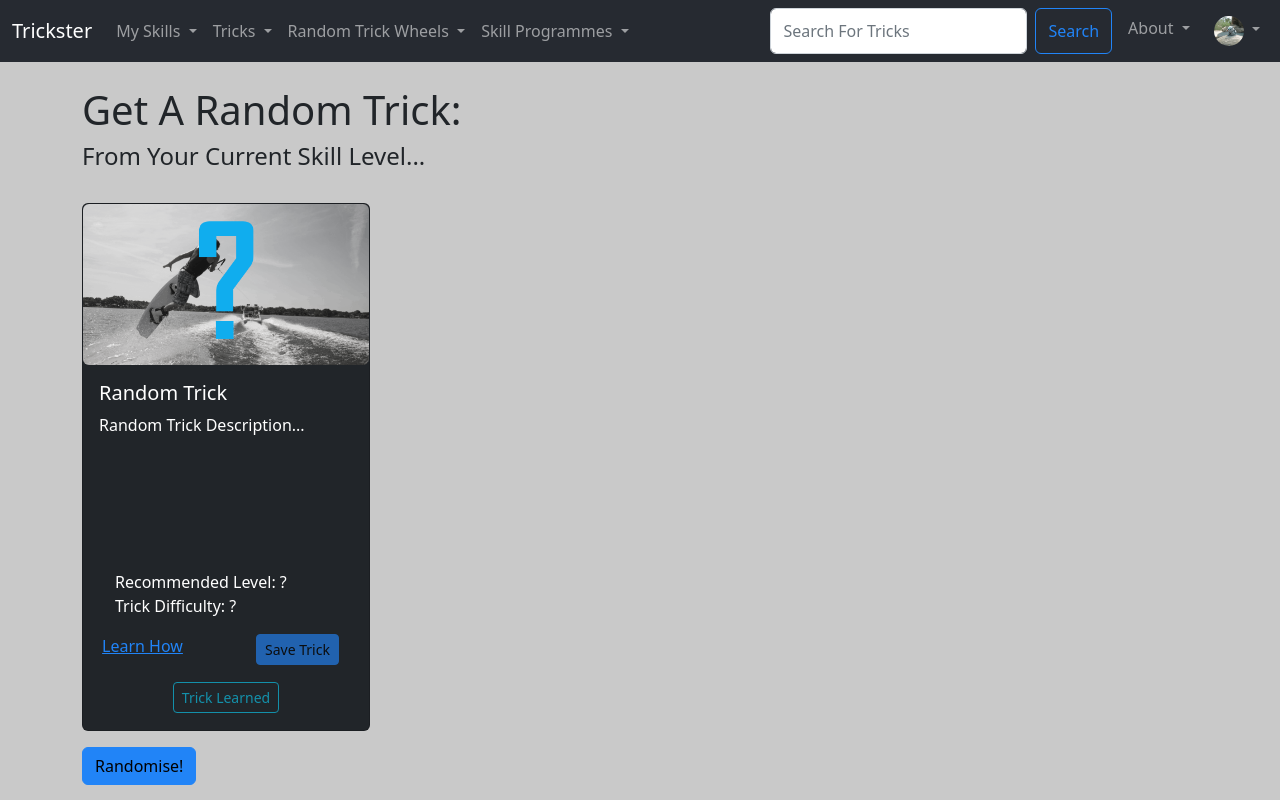
After one commit to KonaHay/Trickster, a Django app: page /random_trick_learned/1 in a window 1280 px wide. The commit adds this page. Run offline with Django 4.2, Linux system fonts and the light colour scheme; a user stored in the database is signed in; data comes from the database, SQL or seed files in the repository; both versions use the stored data as it was after the commit; some libraries are stand-ins or nearby versions.

Commit message:
Edit Program Button Now Works: +Main Program tabs now work + Random trick learned function now works.

```diff
--- a/TricksterMain/forms.py
+++ b/TricksterMain/forms.py
@@ -26,7 +26,7 @@ class TrickForm(ModelForm):
         }
 
 #Form to add a trick programme to the database.
-class AddProgrammeForm(ModelForm):
+class ProgrammeForm(ModelForm):
   class Meta:
     model = Trick_Programme
     fields = ('ProgrammeName', 'ProgrammeRecLevel',  'ProgrammeDifficulty',  'ProgrammeDiscription', 'ProgrammeImg')
--- a/TricksterMain/templates/components/navbar.html
+++ b/TricksterMain/templates/components/navbar.html
@@ -23,7 +23,7 @@
             <li><a class="dropdown-item" href="{%url 'recommend-trick' request.user.UserID %}">Recommend Tricks</a></li>
             <li><a class="dropdown-item" href="{%url 'my-tricks' request.user.UserID %}">Learned Tricks</a></li>
             <li><a class="dropdown-item" href="{%url 'my-saved-tricks' request.user.UserID %}">Saved Tricks</a></li>
-            <li><a class="dropdown-item disabled" href="">Glossary</a></li>
+            <li><a class="dropdown-item" href="{%url 'my-saved-programmes' request.user.UserID %}">Saved Programmes</a></li>
             {% endif %}
           </ul>
         </li>
@@ -49,7 +49,7 @@
             <li><a class="dropdown-item" href="{% url 'random-trick' %}">Random Trick</a></li>
             {% if request.user.is_authenticated %}
               <li><a class="dropdown-item" href="{%url 'random-trick-skill-based' request.user.UserID %}">Random Trick (Skill Based)</a></li>
-              <li><a class="dropdown-item disabled" href="#">Random Trick (Learned)</a></li>
+              <li><a class="dropdown-item" href="{%url 'random-trick-learned' request.user.UserID %}">Random Trick (Learned)</a></li>
             {% endif %}
           </ul>
         </li>
@@ -62,10 +62,9 @@
           <ul class="dropdown-menu dropdown-menu-dark" aria-labelledby="tricksDropdown">
             <li><a class="dropdown-item" href="{%url 'programme-list'%}">Programme List</a></li>
             <li><a class="dropdown-item" href="{% url 'view-programme' 1 %}">Beginners Guide</a></li>
-            <li><a class="dropdown-item disabled" href="">Obstical Starter Kit</a></li>
-            <li><a class="dropdown-item disabled" href="">Mastering Spin Tricks</a></li>
-            <li><a class="dropdown-item disabled" href="">Mastering Flip Tricks</a></li>
-            <li><a class="dropdown-item" href="{%url 'my-saved-programmes' request.user.UserID %}">My Saved Programmes</a></li>
+            <li><a class="dropdown-item" href="{% url 'view-programme' 25 %}">Obstical Starter Kit</a></li>
+            <li><a class="dropdown-item" href="{% url 'view-programme' 26 %}">Mastering Spin Tricks</a></li>
+            <li><a class="dropdown-item" href="{% url 'view-programme' 27 %}">Mastering Flip Tricks</a></li>
           </ul>
         </li>
         <!-- =================== -->
--- a/TricksterMain/templates/main/add_programme_success.html
+++ b/TricksterMain/templates/main/add_programme_success.html
@@ -7,7 +7,7 @@
     <h3>Skill Level: {{ Programme.ProgrammeRecLevel }}</h3>
     <h3>Difficulty: {{ Programme.ProgrammeDifficulty }}</h3>
     </br>
-    <a href="{% url 'add-programme-tricks-list' Programme.ProgrammeID %}" class="btn btn-success">Add Tricks To programme</a>
+    <a href="{% url 'add-programme-tricks-list' Programme.ProgrammeID %}" class="btn btn-success">Add Tricks To Programme</a>
 
   </div>
 {% endblock %}
--- a/TricksterMain/templates/main/programme_list.html
+++ b/TricksterMain/templates/main/programme_list.html
@@ -33,7 +33,7 @@
                     </div>
                     <div class="col-6">
                       {% if user.is_superuser %}
-                      <a href="#" class="btn btn-success btn-sm">Edit Programme</a>
+                      <a href="{% url 'update-programme' programme.ProgrammeID %}" class="btn btn-success btn-sm">Edit Programme</a>
                       {% endif %}
                     </div>
                   </div>
--- /dev/null
+++ b/TricksterMain/templates/main/random_trick_learned.html
@@ -0,0 +1,90 @@
+{% extends 'main/base.html' %}
+{% load static %}
+
+{% block content  %}
+
+  {% if user.is_authenticated %}
+    {% if random_trick %}
+      {{random_trick}}
+      <h1>Your Random Trick:</h1>
+      <h4>From Your Current Skill Level...</h4>
+      </br>
+      <!-- I will aim to put this section of code into its own function as it's also used in search_trick & recommended Trick -->
+      {% with random_trick|first as trick %}
+        <div class="card text-bg-dark mb-3" style="width: 18rem; height: 33rem;">
+          {% if trick.TrickImg %}
+            <img src="{{ trick.TrickImg.url }}" class="img-fluid rounded" alt="trick cover image">
+          {% else %}
+            <img src="{% static 'trickster/images/TrickListDefault.png' %}" class="img-fluid rounded" alt="default trick cover image">
+          {% endif %}
+          <div class="card-body">
+            <h5 class="card-title">{{ trick }}</h5>
+            <p class="card-text">{{ trick.TrickDiscription|truncatechars:180 }}</p>
+          </div>
+          <ul class="list-group-dark list-group-flush">
+            <li class="list-group-item">Recommended Level: {{ trick.TrickRecLevel }}</li>
+            <li class="list-group-item">Trick Difficulty: {{ trick.TrickDifficulty }}</li>
+          </ul>
+          <div class="card-body-dark text-center gap-3" style="height: 3rem">
+            <div class="container">
+              <div class="row">
+                <div class="col-6">
+                  <a href="{% url 'show-trick' trick.TrickID %}" class="card-link me-md-4">Learn How</a>
+                </div>
+                <div class="col-6">
+                  <!-- Save Trick Button -->
+                  {% include 'components/save_trick_button.html' with saved_tricks=request.user.user_profile.SavedTricks user=request.user trick=trick %}
+                </div>
+              </div>
+            </div>
+          </div>
+          <!-- Trick Learned Button -->
+          {% include 'components/learned_trick_button.html' with learned_tricks=request.user.user_profile.LearnedTricks user=request.user trick=trick %}
+        </div>
+      {% endwith %}
+      <form class="d-flex" method="POST" action="{% url 'random-trick-learned' request.user.UserID %}">
+        {% csrf_token %}
+        <input type="hidden" name="randomise" value="randomise">
+        <button class="btn btn-outline-primary" value="" type="submit">Randomise Again!</button>
+      </form>
+
+    {% else %}
+
+      <h1>Get A Random Trick:</h1>
+      <h4>From Your Current Skill Level...</h4>
+      </br>
+      <div class="card text-bg-dark mb-3" style="width: 18rem; height: 33rem;">
+          <img src="{% static 'trickster/images/RandomTrickImg.png' %}" class="img-fluid rounded" alt="default trick cover image">
+        <div class="card-body">
+          <h5 class="card-title">Random Trick</h5>
+          <p class="card-text">Random Trick Description...</p>
+        </div>
+        <ul class="list-group-dark list-group-flush">
+          <li class="list-group-item">Recommended Level: ?</li>
+          <li class="list-group-item">Trick Difficulty: ?</li>
+        </ul>
+        <div class="card-body-dark text-center gap-3" style="height: 3rem">
+          <div class="container">
+            <div class="row">
+              <div class="col-6">
+                <a href="#" class="card-link disabled me-md-4">Learn How</a>
+              </div>
+              <div class="col-6">
+                <a class="btn btn-primary disabled btn-sm">Save Trick</a>
+              </div>
+            </div>
+          </div>
+        </div>
+        <div class="card-body-dark text-center gap-3" style="height: 3rem">
+          <a class="btn btn-outline-info disabled btn-sm">Trick Learned</a>
+        </div>
+      </div>
+      <form class="d-flex" method="POST" action="{% url 'random-trick-learned' request.user.UserID %}">
+        {% csrf_token %}
+        <input type="hidden" name="randomise" value="randomise">
+        <button class="btn btn-primary" value="" type="submit">Randomise!</button>
+      </form>
+
+    {% endif %}
+  {% endif %}
+{% endblock %}
--- a/TricksterMain/templates/main/recommend_trick.html
+++ b/TricksterMain/templates/main/recommend_trick.html
@@ -6,7 +6,7 @@
   {% if profile %}
     <h1>Tricks Recommended For {{ profile.User }}:</h1>
     </br></br></br></br></br></br></br></br></br></br></br></br>
-
+    <p>{{user_learned_tricks}}</p>
     <h1>Other Tricks In Your Current Skill Level:</h1>
     </br>
     <!-- I will aim to put this section of code into its own function as it's also used in search_trick & recommended Trick -->
--- a/TricksterMain/urls.py
+++ b/TricksterMain/urls.py
@@ -17,6 +17,7 @@ urlpatterns = [
     path('unsave_trick/<int:pk>', views.unsave_trick, name='unsave-trick'),
     path('random_trick', views.random_trick, name='random-trick'),
     path('random_trick_skill_based/<int:pk>', views.random_trick_skill_based, name='random-trick-skill-based'),
+    path('random_trick_learned/<int:pk>', views.random_trick_learned, name='random-trick-learned'),
     path('trick_card', views.trick_card, name='trick-card'),
 
     #Skill Programme URL's
@@ -29,6 +30,8 @@ urlpatterns = [
     path('view_programme/<programme_id>', views.view_programme, name='view-programme'),
     path('unsave_programme/<int:pk>', views.unsave_programme, name='unsave-programme'),
     path('save_programme/<int:pk>', views.save_programme, name='save-programme'),
+    path('update_programme/<programme_id>', views.update_programme, name='update-programme'),
+    path('delete_programme/<programme_id>', views.delete_programme, name='delete-programme'),
 
     #Admin URL's
     path('admin_db', views.admin_db, name='admin-db'),
--- a/TricksterMain/views.py
+++ b/TricksterMain/views.py
@@ -10,7 +10,7 @@ from django.core.paginator import Paginator
 from random import shuffle
 
 from .models import Trick, SkillLevel, Trick_Programme
-from .forms import TrickForm, AddProgrammeForm
+from .forms import TrickForm, ProgrammeForm
 from Users.models import Trickster_User, User_Profile
 
 
@@ -66,24 +66,30 @@ def trick_list(request):
 def recommend_trick(request, pk):
   if request.user.is_authenticated:
     profile = User_Profile.objects.get(User_id=pk)
+    user_learned_tricks = profile.LearnedTricks
     user_skill_level = profile.SkillLevel
     user_ability = profile.UserDifficultyLevel
-    user_learned_tricks = profile.LearnedTricks
+
+    learned_tricks = user_learned_tricks.order_by('TrickName')
+    user_learned_trick_names = learned_tricks
+
+
 
     filters = models.Q()
 
     #Trying to filter by if the user has NOT learned the trick (~models.Q used to get Non Learned Tricks)
-    #if user_learned_tricks:
-    #  filters &= ~models.Q(Trick__LearnedTricks=user_learned_tricks,)
+    #if user_learned_tricks: .exclude(TrickName__LearnedTricks=user_learned_trick_names)
+    #filters &= ~models.Q(Trick__LearnedTricks=user_learned_tricks,)
 
     filters &= models.Q(TrickRecLevel=user_skill_level) & models.Q(TrickDifficulty=user_ability)
 
     recommend_tricks = Trick.objects.filter(filters).order_by('TrickName')
+    messages.error(request, (learned_tricks))
 
     #Try to use paginator to put tricks into a carosel.
 
 
-    return render(request, 'main/recommend_trick.html', {'recommend_tricks': recommend_tricks, 'profile': profile,})
+    return render(request, 'main/recommend_trick.html', {'recommend_tricks': recommend_tricks, 'profile': profile, 'user_learned_tricks':user_learned_tricks})
   else:
     messages.error(request, ("You Must Be Logged In To See This Page!"))
     return HttpResponseRedirect('/home')
@@ -107,7 +113,6 @@ def random_trick_skill_based(request, pk):
       profile = User_Profile.objects.get(User_id=pk)
       user_skill_level = profile.SkillLevel
       user_ability = profile.UserDifficultyLevel
-      user_learned_tricks = profile.LearnedTricks
 
       filters = models.Q()
 
@@ -118,6 +123,23 @@ def random_trick_skill_based(request, pk):
       return render(request, 'main/random_trick_skill_based.html', {'random_trick': random_trick, 'profile': profile,})
     else:
       return render(request, 'main/random_trick_skill_based.html', {})
+  else:
+    messages.error(request, ("You Must Be Logged In To See This Page!"))
+    return HttpResponseRedirect('/home')
+
+# ======================================================================================================================================
+
+def random_trick_learned(request, pk):
+  if request.user.is_authenticated:
+    if request.method == "POST":
+      profile = User_Profile.objects.get(User_id=pk)
+      user_learned_tricks = profile.LearnedTricks
+
+      random_trick = user_learned_tricks.order_by('?')
+
+      return render(request, 'main/random_trick_learned.html', {'random_trick': random_trick, 'profile': profile,})
+    else:
+      return render(request, 'main/random_trick_learned.html', {})
   else:
     messages.error(request, ("You Must Be Logged In To See This Page!"))
     return HttpResponseRedirect('/home')
@@ -236,14 +258,14 @@ def trick_card(request, pk):
 def add_programme(request):
     submitted = False
     if request.method == "POST":
-      form = AddProgrammeForm(request.POST, request.FILES)
+      form = ProgrammeForm(request.POST, request.FILES)
       if form.is_valid():
         new_programme = form.save()
         #need to pass the ProgrammeID after its been created.
         programme = new_programme
         return HttpResponseRedirect('/add_programme_success/%d'%programme.ProgrammeID)
     else:
-      form = AddProgrammeForm
+      form = ProgrammeForm
       if 'submitted' in request.GET:
         submitted = True
         messages.success(request, ("Trick Programme Added Successfully!"))
@@ -353,6 +375,26 @@ def unsave_programme(request, pk):
 
 # ======================================================================================================================================
 
+@permission_required('programme.change_programme', login_url='home')
+def update_programme(request, programme_id):
+  programme = Trick_Programme.objects.get(pk=programme_id)
+  form = ProgrammeForm(request.POST or None, instance=programme)
+  if form.is_valid():
+    form.save()
+    messages.success(request, ("Trick Updated Successfuly!"))
+    return HttpResponseRedirect('/programme_list')
+  return render(request, 'main/update_programme.html', {'programme':programme, 'form':form})
+
+# ======================================================================================================================================
+
+@permission_required('trick.delete_trick', login_url='home')
+def delete_programme(request, programme_id):
+  programme = Trick_Programme.objects.get(pk=programme_id)
+  programme.delete()
+  return HttpResponseRedirect('/programme_list')
+
+# ======================================================================================================================================
+
 @login_required(login_url='/login')
 def admin_db(request):
   # An Extra Level Security for the Admin Panel
```
Also changed, not shown: TricksterMain/templates/main/update_programme.html (added, +39 -0 lines), db.sqlite3.
